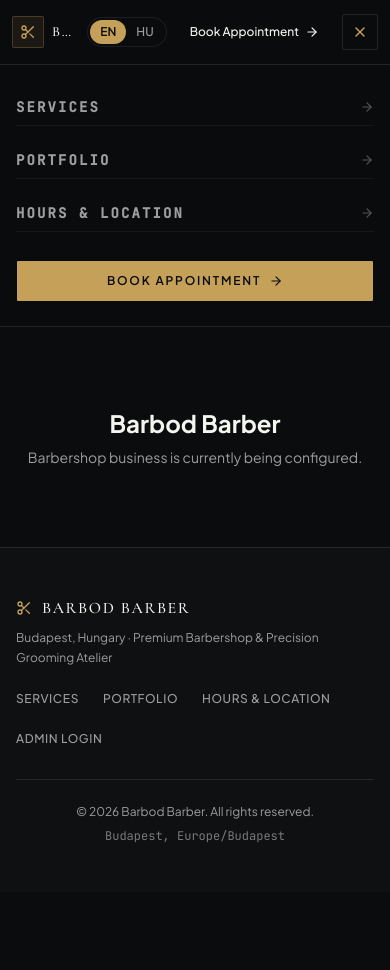
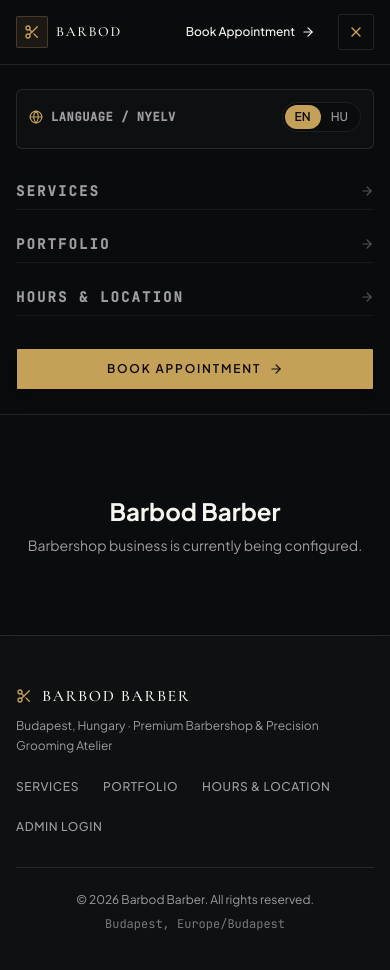
Before and after one commit to ne3mer/barbod, a Next.js app: page / in a window 390 px wide. Both pictures are taken after a click on the button "Toggle Navigation Menu". Shown: the top 970 px of the page. Before the commit the page ends 892 px from the top, so only its background shows below. Built offline with nearby package versions, Linux system fonts and the light colour scheme; no server answers; the database is empty.

Commit message:
style: move mobile language switcher inside mobile menu drawer

```diff
--- a/src/components/layout/site-header.tsx
+++ b/src/components/layout/site-header.tsx
@@ -2,13 +2,13 @@
 
 import * as React from "react";
 import Link from "next/link";
-import { ArrowRight, Scissors, Menu, X } from "lucide-react";
+import { ArrowRight, Scissors, Menu, X, Globe } from "lucide-react";
 
 import { Button, buttonVariants } from "@/components/ui/button";
 import { LanguageSwitcher, useLanguage } from "@/lib/i18n/context";
 
 export function SiteHeader() {
-  const { t } = useLanguage();
+  const { lang, t } = useLanguage();
   const [mobileMenuOpen, setMobileMenuOpen] = React.useState(false);
 
   // Close menu on Escape key
@@ -24,7 +24,7 @@
 
   return (
     <header className="sticky top-0 z-40 w-full max-w-full border-b border-white/10 bg-background/95 backdrop-blur-md pt-[env(safe-area-inset-top,0px)]">
-      <div className="mx-auto flex h-16 sm:h-20 max-w-7xl w-full min-w-0 items-center justify-between px-3 sm:px-6 gap-2">
+      <div className="mx-auto flex h-16 sm:h-20 max-w-7xl w-full min-w-0 items-center justify-between px-4 sm:px-6 gap-2">
         <Link
           href="/"
           className="flex items-center gap-2 sm:gap-3 text-base font-bold tracking-tight text-foreground hover:opacity-90 transition-opacity group min-w-0 shrink"
@@ -56,8 +56,10 @@
             </Link>
           </div>
 
-          {/* Compact Language Switcher Pill */}
-          <LanguageSwitcher />
+          {/* Desktop-only Language Switcher */}
+          <div className="hidden md:block">
+            <LanguageSwitcher />
+          </div>
 
           {/* Desktop Book CTA */}
           <Link
@@ -82,10 +84,19 @@
         </nav>
       </div>
 
-      {/* Minimal Editorial Mobile Navigation Dropdown */}
+      {/* Editorial Mobile Navigation Dropdown */}
       {mobileMenuOpen && (
         <div className="md:hidden border-t border-white/10 bg-background/98 backdrop-blur-xl animate-in fade-in slide-in-from-top-2 duration-200 w-full max-w-full overflow-hidden">
-          <div className="mx-auto max-w-7xl px-4 sm:px-6 py-6 space-y-5">
+          <div className="mx-auto max-w-7xl px-4 sm:px-6 py-6 space-y-6">
+            {/* Creative Mobile Language Selector */}
+            <div className="flex items-center justify-between border-b border-white/10 pb-4 bg-white/[0.02] p-3 rounded-lg border">
+              <div className="flex items-center gap-2 text-xs font-mono font-semibold text-muted-foreground uppercase tracking-wider">
+                <Globe className="size-3.5 text-primary shrink-0" />
+                <span>{lang === "hu" ? "Nyelvválasztás" : "Language / Nyelv"}</span>
+              </div>
+              <LanguageSwitcher />
+            </div>
+
             <div className="flex flex-col space-y-4 text-sm font-semibold uppercase tracking-[0.15em] font-mono">
               <Link
                 href="/#services"
@@ -119,7 +130,7 @@
                 onClick={() => setMobileMenuOpen(false)}
                 className="block w-full"
               >
-                <Button className="w-full group gap-2 text-xs uppercase tracking-[0.15em] font-semibold py-5">
+                <Button className="w-full group gap-2 text-xs uppercase tracking-[0.15em] font-semibold py-5 shadow-lg">
                   <span>{t.bookNow}</span>
                   <ArrowRight className="size-3.5 transition-transform group-hover:translate-x-1" />
                 </Button>
```
